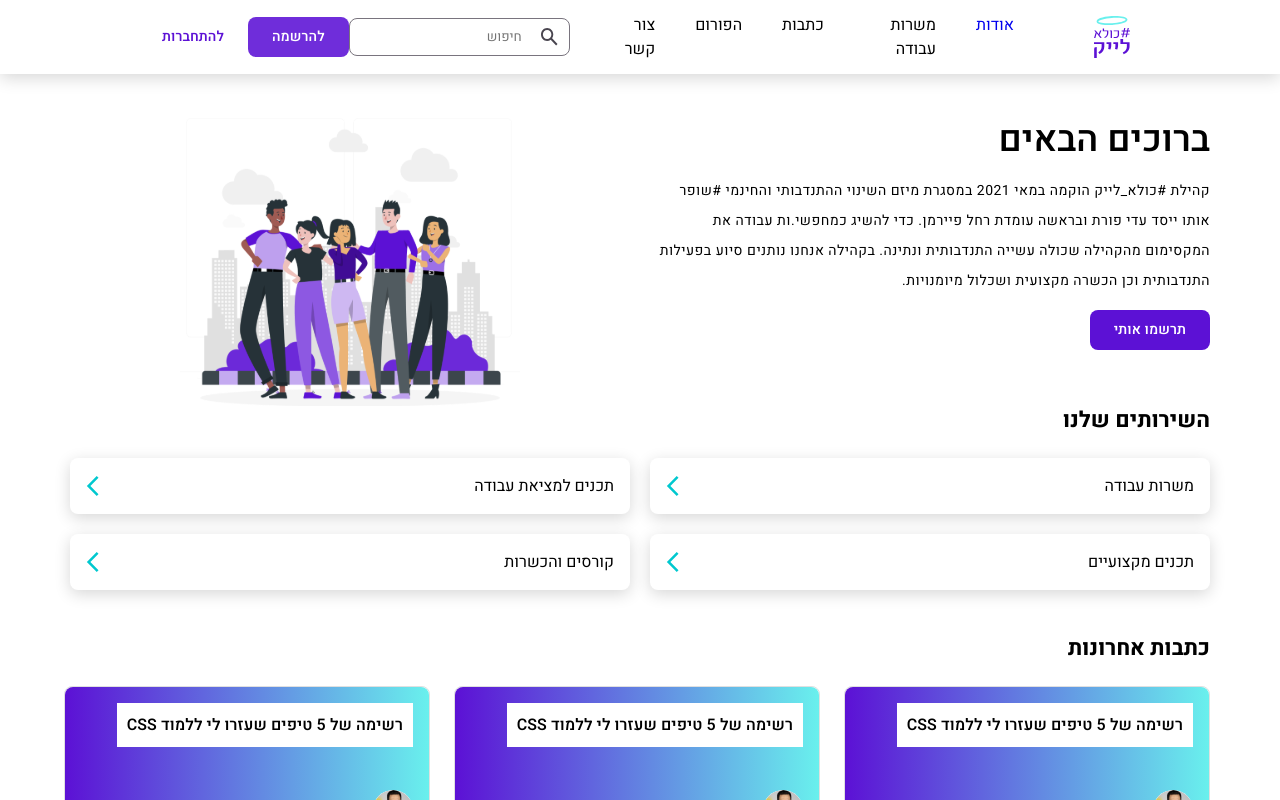
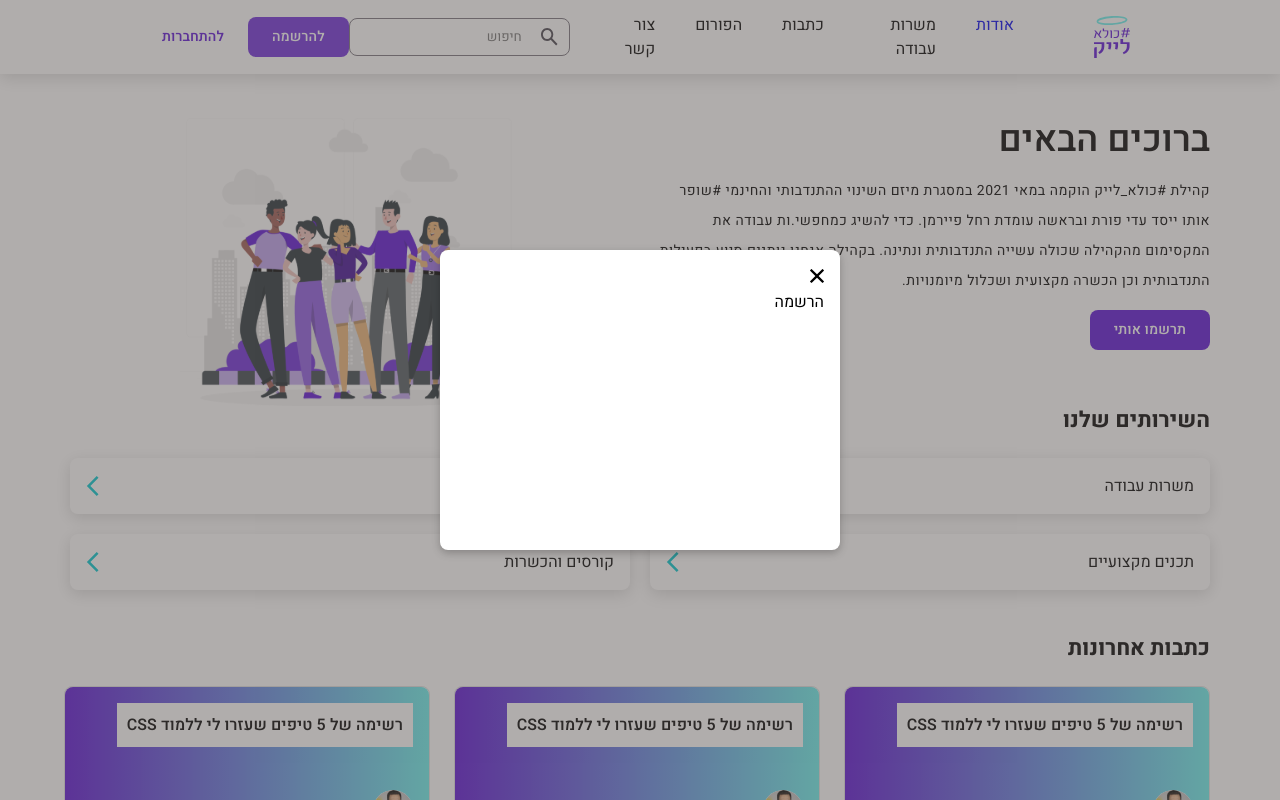
Before and after one commit to Darkmift/jr-job-portal, a React (Vite) app in the folder client/: page / in a window 1280 px wide. Both pictures are taken after a click on the button "להרשמה". Shown: the top 800 px of the page. Built offline with nearby package versions, Linux system fonts and the light colour scheme.

Commit message:
edited modal popup style, connected it with sign up button.

```diff
--- a/client/src/components/Layout/AuthNavPanel/index.jsx
+++ b/client/src/components/Layout/AuthNavPanel/index.jsx
@@ -1,16 +1,20 @@
 // styles
 import styles from './AuthNavPanel.module.scss';
-import React from 'react';
+import React, { useState } from 'react';
 import PropTypes from 'prop-types';
 import Button from '../../common/Button';
+import Modal from '../../common/Modal';
 
 function AuthNavPanel(props) {
+    const [isModalOpen, setIsModalOpen] = useState(false);
     const isLoggedIn = false; //placeholder for logic
 
-    const clickHandler = e => {};
+    const clickHandler = e => {
+        setIsModalOpen(true);
+    };
 
     return isLoggedIn ? (
-        <>TODO add logged in panel</>
+        <React.Fragment>TODO add logged in panel</React.Fragment>
     ) : (
         <div className={styles['auth-nav-panel']}>
             <Button
@@ -22,6 +26,12 @@ function AuthNavPanel(props) {
                 variant="text"
                 label={'להתחברות'}
             />
+            <Modal
+                isOpen={isModalOpen}
+                setIsOpen={setIsModalOpen}
+            >
+                <div>הרשמה</div>
+            </Modal>
         </div>
     );
 }
--- a/client/src/components/common/Modal/Modal.module.css
+++ b/client/src/components/common/Modal/Modal.module.css
@@ -1,11 +1,45 @@
+@font-face {
+  font-family: "Heebo";
+  font-style: normal;
+  font-weight: 1 1000;
+  font-stretch: 1 100%;
+  src: url("@/assets/fonts/Heebo/Heebo-VariableFont_wght.ttf") format("truetype-variations");
+}
+@font-face {
+  font-family: "Heebo";
+  font-style: normal;
+  font-weight: 1 1000;
+  font-stretch: 1 100%;
+  src: url("@/assets/fonts/Heebo/Heebo-VariableFont_wght.ttf") format("truetype-variations");
+}
 .modalContainer {
   position: absolute;
   width: 100%;
-  height: 100vh;
+  height: 100%;
   top: 0;
   left: 0;
   background: rgba(93, 87, 86, 0.486);
   display: flex;
   justify-content: center;
   align-items: center;
+  position: fixed;
+}
+.modalContainer .modalPopup {
+  width: 400px;
+  max-width: 100%;
+  min-height: 300px;
+  top: 150px;
+  left: 0;
+  background: #FFFFFF;
+  margin: 2rem;
+  padding: 1rem;
+  border-radius: 0.5rem;
+  box-shadow: rgba(0, 0, 0, 0.24) 0px 3px 8px;
+}
+.modalContainer .exitButtonDiv {
+  cursor: pointer;
+}
+.modalContainer .exitButtonDiv img {
+  width: 14px;
+  height: 14px;
 }/*# sourceMappingURL=Modal.module.css.map */
--- a/client/src/components/common/Modal/Modal.module.scss
+++ b/client/src/components/common/Modal/Modal.module.scss
@@ -1,26 +1,39 @@
+@import '../../../styles/setup/fonts';
+@import '../../../styles/setup/variables';
+@import '../../../styles/setup/typography';
+
 .modalContainer {
     position: absolute;
     width: 100%;
-    height: 100vh;
+    height: 100%;
     top: 0;
     left: 0;
     background: rgba(93, 87, 86, 0.486);
     display: flex;
     justify-content: center;
     align-items: center;
-    // display: none;
+    position: fixed;
+    .modalPopup {
+        width: 400px;
+        max-width: 100%;
+        min-height: 300px;
+        top: 150px;
+        left: 0;
+        background: $white;
+        margin: 2rem;
+        padding: 1rem;
+        border-radius: 0.5rem;
+        box-shadow: rgba(0, 0, 0, 0.24) 0px 3px 8px;
+        .try{
+          width: 450px;
+
+        }
+    }
+    .exitButtonDiv {
+        cursor: pointer;
+        img {
+            width: 14px;
+            height: 14px;
+        }
+    }
 }
-
-// .modalPopup {
-//   position: relative;
-//   width: 400px;
-//   max-width: 100%;
-//   min-height: 300px;
-//   top: 0;
-//   left: 0;
-//   background: rgb(218, 92, 92);
-//   margin: 2rem;
-//   padding: 1rem;
-//   border-radius: 0.5rem;
-//   box-shadow: rgba(0, 0, 0, 0.24) 0px 3px 8px;
-// }
--- a/client/src/components/common/Modal/index.jsx
+++ b/client/src/components/common/Modal/index.jsx
@@ -1,12 +1,24 @@
 import { Children } from 'react';
 import style from './Modal.module.scss';
+import xIconVector from '../../../assets/images/svg/x-symbol.svg';
 import ReactDom from 'react-dom';
 
-const Modal = ({ children, open }) => {
-    if (!open) return null;
+const Modal = ({ children, isOpen, setIsOpen }) => {
+    if (!isOpen) return null;
     return ReactDom.createPortal(
         <div className={style.modalContainer}>
-            <div className={style.modalPopup}>{children}</div>
+            <div className={style.modalPopup}>
+                <div
+                    className={style.exitButtonDiv}
+                    onClick={() => setIsOpen(false)}
+                >
+                    <img
+                        src={xIconVector}
+                        alt={'exit button'}
+                    />
+                </div>
+                {children}
+            </div>
         </div>,
         document.getElementById('portal')
     );
```
Also changed, not shown: client/src/assets/images/svg/x-symbol.svg (added), 1 other file (tests, documents, lock files or other folders).
